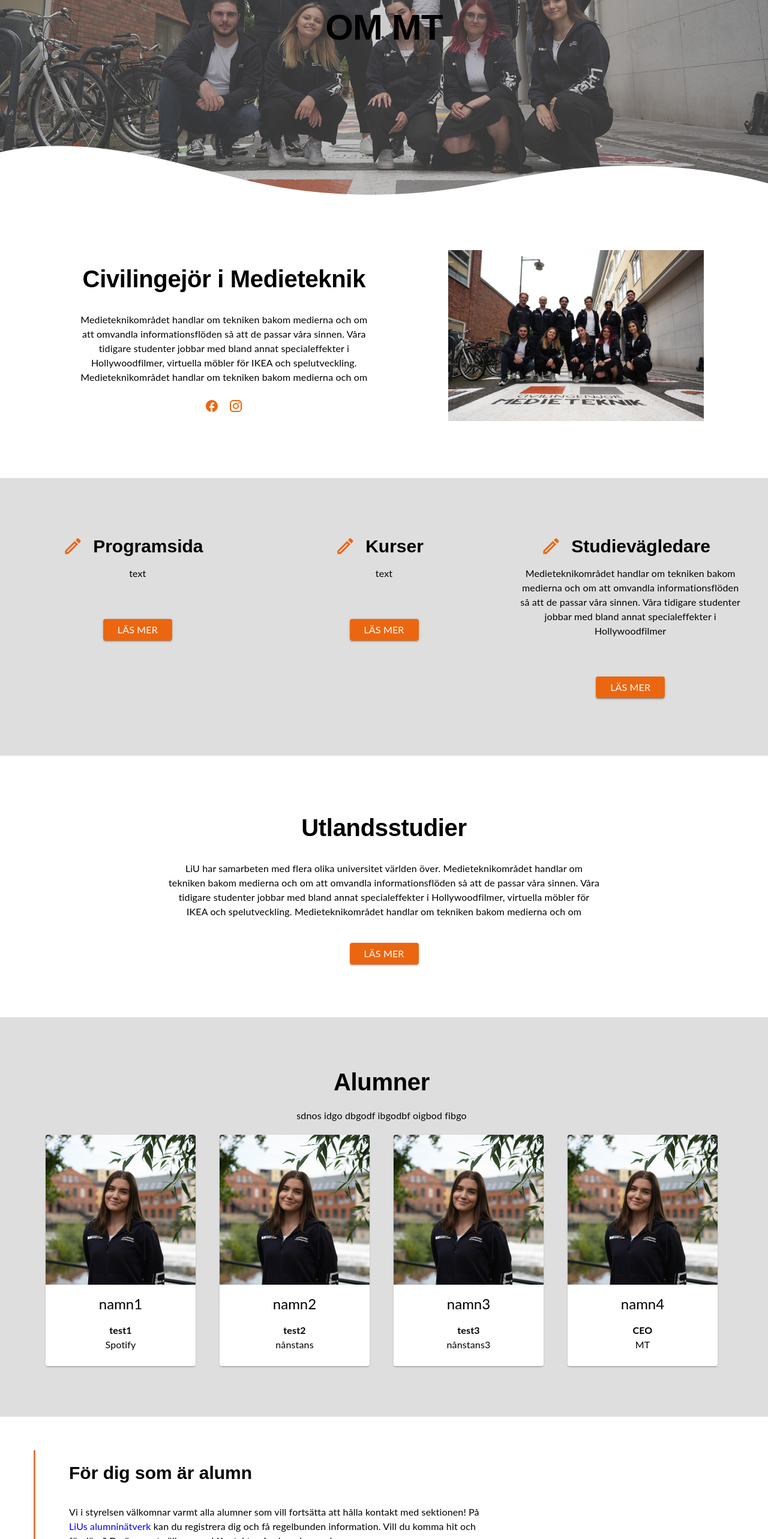
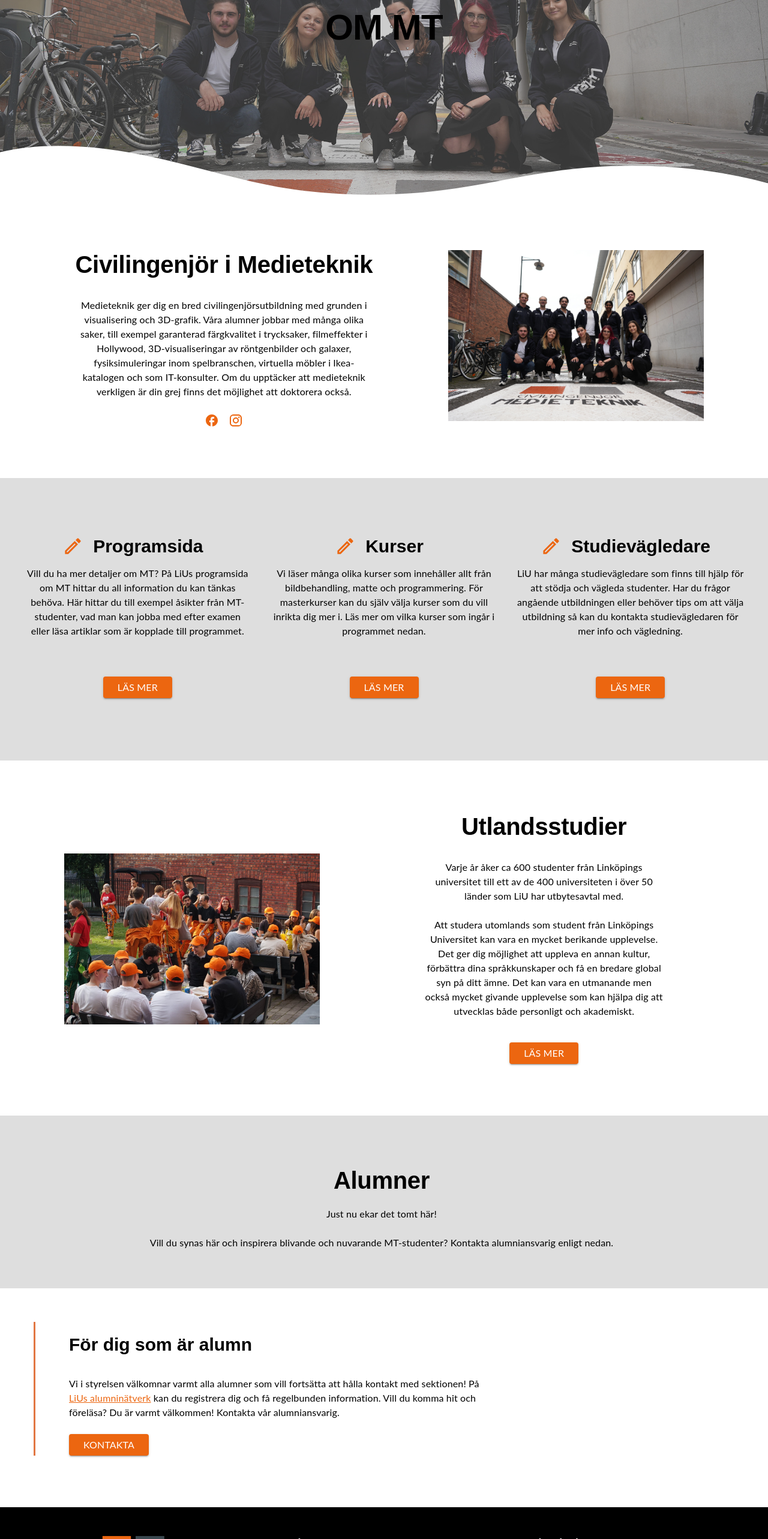
Before and after one commit to webbchef/medieteknik, a Next.js app: page /about in a window 1280 px wide. Shown: the part 234-2800 px from the top of the page at 60% size. Built offline with nearby package versions, Linux system fonts and the light colour scheme.

Commit message:
fixed texts and images

```diff
--- a/components/general/BackgroundImage.tsx
+++ b/components/general/BackgroundImage.tsx
@@ -16,11 +16,12 @@ export default function BackgroundImage(props: InputProps) {
         container
         className="imageContainer"
         sx={{
-          // opacity: 0.3,
+          opacity: 1,
           height: "70vh",
           position: "relative !important",
           backgroundImage: `url(${props.imgSrc})`,
           backgroundSize: "cover",
+          backgroundColor: "rgba(0, 0, 0, 0.5)",
           backgroundPosition: "center",
           alignItems: "center",
           justifyContent: "center",
--- a/components/general/ImageWithSummary.tsx
+++ b/components/general/ImageWithSummary.tsx
@@ -19,9 +19,9 @@ export default function ImageWithSummary(props: InputProps) {
       alignItems="center"
       sx={{ padding: "20px 0" }}
     >
-      <Grid item xs={7} md={4} sx={{ width: "100%" }}>
+      <Grid item xs={7} md={4} sx={{ width: "100%", overflow: "hidden" }}>
         <Image
-          style={{ borderRadius: "20px" }}
+          style={{ borderRadius: "30px" }}
           width={props.imgWidth}
           // position="relative !important"
           height={props.imgHeight}
--- a/components/navigation/Navigation.tsx
+++ b/components/navigation/Navigation.tsx
@@ -104,7 +104,7 @@ export default function Navigation() {
             onClick={closeMenu}
             className={styles.link}
           >
-            <Button startIcon={<LoginIcon />}>
+            <Button variant="outlined" startIcon={<LoginIcon />}>
               <Typography variant="h4">LOGGA IN</Typography>
             </Button>
           </Link>
@@ -153,7 +153,7 @@ export default function Navigation() {
             target="_blank"
             rel="noopener"
           >
-            <Button startIcon={<LoginIcon />}>
+            <Button variant="outlined" startIcon={<LoginIcon />}>
               <Typography variant="h4" sx={{ fontSize: "15px" }}>
                 LOGGA IN
               </Typography>
--- a/content/events.json
+++ b/content/events.json
@@ -1,26 +1,26 @@
 [
   {
     "title": "MT<3GDK",
-    "text": "aasdasdasdasd",
+    "text": "Ett event tillsammans med vårat systerprogram GDK. Detta anordnas av MTs och GDKs eventustkott och brukar vara en pub och sittning.",
     "month": "Februari",
     "imgPath": "mtgdk"
   },
   {
     "title": "Julapthon",
-    "text": "aasdasdasdasd",
+    "text": "Konstigt nog firar vi Julaphton i Augusti. Detta är en av eventen under Nolle-P som anordnas av styrelsen.",
     "month": "Augusti",
     "imgPath": "julaphton"
   },
   {
     "title": "Kräftskivan",
-    "text": "aasdasdasdasd",
+    "text": "MTs egna kräftskiva! En rolig sittning som innehåller kräftor, snaps och snapsvisor. ",
     "month": "September",
     "imgPath": "kraftskiva"
   },
   {
     "title": "Midsommarphesten",
-    "text": "aasdasdasdasd",
-    "month": "November/December",
+    "text": "Eftersom vi firar Julaphton i augusti firar vi självklart midsommar i december med en fulsittning för MT-studenter.  ",
+    "month": "December",
     "imgPath": "midsommar"
   }
 ]
--- a/content/external_pages_mt.json
+++ b/content/external_pages_mt.json
@@ -1,17 +1,17 @@
 [
   {
     "title": "Programsida",
-    "text": "text",
+    "text": "Vill du ha mer detaljer om MT? På LiUs programsida om MT hittar du all information du kan tänkas behöva. Här hittar du till exempel åsikter från MT-studenter, vad man kan jobba med efter examen eller läsa artiklar som är kopplade till programmet. ",
     "link": "https://liu.se/utbildning/program/6cmen"
   },
   {
     "title": "Kurser",
-    "text": "text",
+    "text": "Vi läser många olika kurser som innehåller allt från bildbehandling, matte och programmering. För masterkurser kan du själv välja kurser som du vill inrikta dig mer i. Läs mer om vilka kurser som ingår i programmet nedan.",
     "link": "https://studieinfo.liu.se/program/6CMEN"
   },
   {
     "title": "Studievägledare",
-    "text": "Medieteknikområdet handlar om tekniken bakom medierna och om att omvandla informationsflöden så att de passar våra sinnen. Våra tidigare studenter jobbar med bland annat specialeffekter i Hollywoodfilmer",
+    "text": "LiU har många studievägledare som finns till hjälp för att stödja och vägleda studenter. Har du frågor angående utbildningen eller behöver tips om att välja utbildning så kan du kontakta studievägledaren för mer info och vägledning. ",
     "link": "https://www.lith.liu.se/studievagledning/om-studievagledningen?l=sv"
   }
 ]
--- a/pages/about/index.tsx
+++ b/pages/about/index.tsx
@@ -6,7 +6,7 @@ import { motion } from "framer-motion";
 import { MobileStateContext } from "../../contexts/MobileContexts";
 import BackgroundImage from "../../components/general/BackgroundImage";
 import gruppbild from "../../public/images/gruppbild.jpg";
-
+import Link from "next/link";
 import { Alumn, ExternalPagesMT } from "../../utils/types";
 import alumnContent from "../../content/alumn.json";
 import externalPagesContent from "../../content/external_pages_mt.json";
@@ -44,7 +44,12 @@ const PresentationPage: NextPage = () => {
   }
 
   return (
-    <motion.div exit={{ opacity: 0 }} initial="initial" animate="animate">
+    <motion.div
+      exit={{ opacity: 0 }}
+      initial="initial"
+      animate="animate"
+      style={{ overflow: "hidden", background: "white" }}
+    >
       <Head>
         <title>Medieteknik.nu | Om MT</title>
         <meta name="description" content="Generated by create next app" />
@@ -71,55 +76,6 @@ const PresentationPage: NextPage = () => {
         <BackgroundImage pageName="OM MT" imgSrc={gruppbild.src} />
 
         {/* ----------Civilingengör i Medieteknik ------------*/}
-        {/* <Grid
-          container
-          spacing={1}
-          sx={{
-            marginTop: "50px",
-            marginBottom: "50px",
-            padding: 9,
-            paddingBottom: 2,
-            background: "white",
-          }}
-          alignItems="center"
-          justifyContent="center"
-        >
-          <Grid
-            item
-            xs={isDesktop ? 6 : 12}
-            sx={{
-              display: "flex",
-              flexDirection: "column",
-              alignItems: "center",
-              textAlign: "center",
-            }}
-          >
-            <Typography variant="h2" sx={{ margin: 2 }}>
-              Civilingejör i Medieteknik
-            </Typography>
-
-            <Typography sx={{ margin: 2 }}>
-              Medieteknikområdet handlar om tekniken bakom medierna och om att
-              omvandla informationsflöden så att de passar våra sinnen. Våra
-              tidigare studenter jobbar med bland annat specialeffekter i
-              Hollywoodfilmer, virtuella möbler för IKEA och spelutveckling.
-              Medieteknikområdet handlar om tekniken bakom medierna och om
-            </Typography>
-
-            <SocialMediaIcons />
-          </Grid>
-
-          <Grid
-            item
-            xs={isDesktop ? 6 : 12}
-            sx={{ display: "flex", justifyContent: "center" }}
-          >
-            <img
-              src={gruppbild.src}
-              style={{ height: "90%", width: "80%", objectFit: "contain" }}
-            />
-          </Grid>
-        </Grid> */}
         <ImageWithSummary
           imageSrc={gruppbild.src}
           direction="row-reverse"
@@ -135,15 +91,18 @@ const PresentationPage: NextPage = () => {
             }}
           >
             <Typography variant="h2" sx={{ margin: 2 }}>
-              Civilingejör i Medieteknik
+              Civilingenjör i Medieteknik
             </Typography>
 
             <Typography sx={{ margin: 2 }}>
-              Medieteknikområdet handlar om tekniken bakom medierna och om att
-              omvandla informationsflöden så att de passar våra sinnen. Våra
-              tidigare studenter jobbar med bland annat specialeffekter i
-              Hollywoodfilmer, virtuella möbler för IKEA och spelutveckling.
-              Medieteknikområdet handlar om tekniken bakom medierna och om
+              Medieteknik ger dig en bred civilingenjörsutbildning med grunden i
+              visualisering och 3D-grafik. Våra alumner jobbar med många olika
+              saker, till exempel garanterad färgkvalitet i trycksaker,
+              filmeffekter i Hollywood, 3D-visualiseringar av röntgenbilder och
+              galaxer, fysiksimuleringar inom spelbranschen, virtuella möbler i
+              Ikea-katalogen och som IT-konsulter. Om du upptäcker att
+              medieteknik verkligen är din grej finns det möjlighet att
+              doktorera också.
             </Typography>
 
             <SocialMediaIcons />
@@ -208,7 +167,7 @@ const PresentationPage: NextPage = () => {
         {/* ----------END Kurser, masterkurser, studievägledare ------------*/}
 
         {/* ----------Utlandsstudier ------------*/}
-        <Grid
+        {/* <Grid
           container
           spacing={1}
           sx={{
@@ -219,8 +178,8 @@ const PresentationPage: NextPage = () => {
             alignItems: "center",
             textAlign: "center",
           }}
-        >
-          {/* <Grid
+        > */}
+        {/* <Grid
             item
             xs={isDesktop ? 6 : 12}
             sx={{ display: "flex", justifyContent: "right" }}
@@ -230,15 +189,18 @@ const PresentationPage: NextPage = () => {
               style={{ height: "90%", width: "80%", objectFit: "contain" }}
             />
           </Grid> */}
-
+        <ImageWithSummary
+          imageSrc="/images/nollep1.jpg"
+          imgWidth="700px"
+          imgHeight="700px"
+        >
           <Grid
-            item
-            xs={isDesktop ? 8 : 12}
             sx={{
               display: "flex",
               flexDirection: "column",
               alignItems: "center",
               textAlign: "center",
+              m: "50px",
             }}
           >
             <Typography variant="h2" sx={{ margin: 2 }}>
@@ -246,12 +208,18 @@ const PresentationPage: NextPage = () => {
             </Typography>
 
             <Typography sx={{ margin: 2 }}>
-              LiU har samarbeten med flera olika universitet världen över.
-              Medieteknikområdet handlar om tekniken bakom medierna och om att
-              omvandla informationsflöden så att de passar våra sinnen. Våra
-              tidigare studenter jobbar med bland annat specialeffekter i
-              Hollywoodfilmer, virtuella möbler för IKEA och spelutveckling.
-              Medieteknikområdet handlar om tekniken bakom medierna och om
+              Varje år åker ca 600 studenter från Linköpings universitet till
+              ett av de 400 universiteten i över 50 länder som LiU har
+              utbytesavtal med.
+              <br></br>
+              <br></br>
+              Att studera utomlands som student från Linköpings Universitet kan
+              vara en mycket berikande upplevelse. Det ger dig möjlighet att
+              uppleva en annan kultur, förbättra dina språkkunskaper och få en
+              bredare global syn på ditt ämne. Det kan vara en utmanande men
+              också mycket givande upplevelse som kan hjälpa dig att utvecklas
+              både personligt och akademiskt.
+              <br></br>
             </Typography>
 
             <StyledButton
@@ -261,7 +229,8 @@ const PresentationPage: NextPage = () => {
               Läs mer
             </StyledButton>
           </Grid>
-        </Grid>
+        </ImageWithSummary>
+        {/* </Grid> */}
         {/* ----------END Utlandsstudier ------------*/}
 
         {/* ----------Alumner ------------*/}
@@ -272,9 +241,14 @@ const PresentationPage: NextPage = () => {
         >
           <Grid sx={{ textAlign: "center", margin: 2 }}>
             <Typography variant="h2">Alumner</Typography>
-            <Typography>sdnos idgo dbgodf ibgodbf oigbod fibgo</Typography>
+            <Typography>
+              Just nu ekar det tomt här!
+              <br />
+              <br /> Vill du synas här och inspirera blivande och nuvarande
+              MT-studenter? Kontakta alumniansvarig enligt nedan.
+            </Typography>
 
-            <Grid container>
+            {/* <Grid container>
               {alumn.map((alumn, index) => (
                 <Grid
                   item
@@ -296,7 +270,7 @@ const PresentationPage: NextPage = () => {
                   </motion.div>
                 </Grid>
               ))}
-            </Grid>
+            </Grid> */}
           </Grid>
         </Grid>
 
@@ -323,7 +297,10 @@ const PresentationPage: NextPage = () => {
               <Typography>
                 Vi i styrelsen välkomnar varmt alla alumner som vill fortsätta
                 att hålla kontakt med sektionen! På{" "}
-                <a href="https://alumni.liu.se/" style={{ color: "blue" }}>
+                <a
+                  href="https://alumni.liu.se/"
+                  style={{ color: "#EC6610", textDecoration: "underline" }}
+                >
                   LiUs alumninätverk
                 </a>{" "}
                 kan du registrera dig och få regelbunden information. Vill du
@@ -331,9 +308,27 @@ const PresentationPage: NextPage = () => {
                 alumniansvarig.
               </Typography>
 
-              <StyledButton src="mailto:naringsliv@medieteknik.nu">
-                Kontakta alumniansvarig
-              </StyledButton>
+              <Button
+                variant="contained"
+                color="secondary"
+                sx={{ marginTop: 3 }}
+                component="a"
+                LinkComponent={Link}
+                href="mailto:naringsliv@medieteknik.nu"
+              >
+                <Typography
+                  sx={[
+                    {
+                      paddingRight: 1,
+                      paddingLeft: 1,
+                      textAlign: "center",
+                      color: "white",
+                    },
+                  ]}
+                >
+                  Kontakta
+                </Typography>
+              </Button>
             </Grid>
           </Grid>
 
--- a/pages/index.tsx
+++ b/pages/index.tsx
@@ -261,10 +261,10 @@ const Home: NextPage = () => {
               flesta på MT minns som den bästa delen av deras studietid:
               Nolleperioden, eller Nolle-P. Nolle-P heter så eftersom de nya
               eleverna inte börjar ettan innan sista dagen på Nolle-P. Efter
-              Nolle-P finns det "oändligt" med{" "}
+              Nolle-P finns det massor av{" "}
               <a
                 href="https://studentlivet.se/orbi-associations/"
-                style={{ color: "blue" }}
+                style={{ color: "#EC6610", textDecoration: "underline" }}
               >
                 föreningar
               </a>{" "}
```
Also changed, not shown: components/general/Footer.tsx (+28 -12 lines), components/studentliv/Studentkonto.tsx (+8 -13 lines), pages/sektionen/index.tsx (+6 -1 lines), pages/studentliv/index.tsx (+33 -20 lines), public/images/mtd2.jpg (added).
